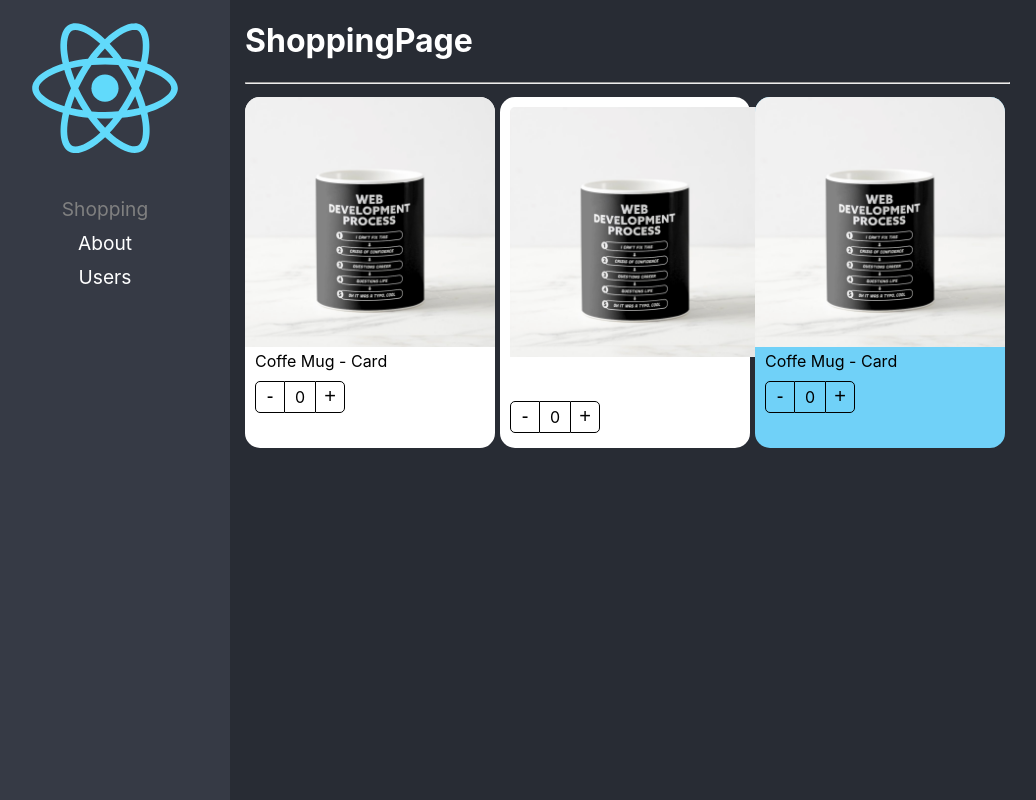
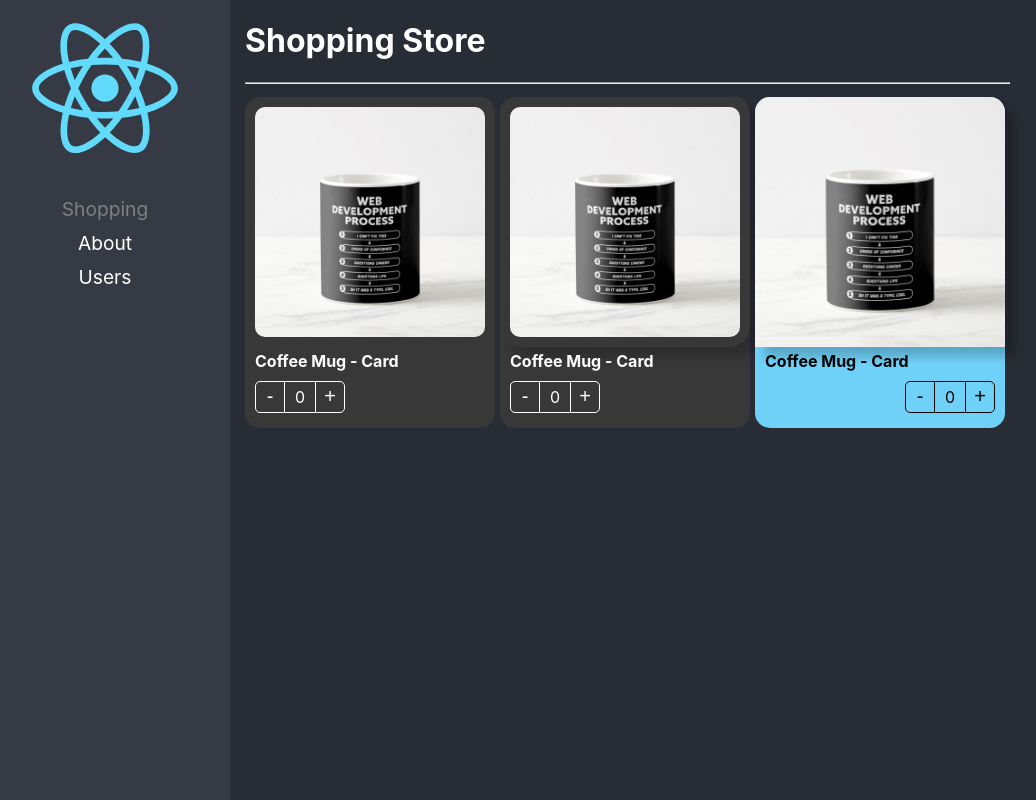
Before and after one commit to asepulvedaSMU/react-compound-component, a React (Create React App) app: page /home in a window 1280 px wide. Shown: the whole page, without its empty margins (20-1056 px from the left). Built offline with nearby package versions, Linux system fonts and the light colour scheme.

Commit message:
component extend styles correct

```diff
--- a/src/02-component-pattern/components/ProductButtons.tsx
+++ b/src/02-component-pattern/components/ProductButtons.tsx
@@ -1,27 +1,37 @@
 import { useContext } from 'react';
 import { ProductContext } from './ProductCard';
+
 import styles from '../styles/styles.module.css';
 
 export interface Props {
   className?: string;
+  style?: React.CSSProperties;
 }
 
-export const ProductButtons = ({ className }: Props) => {
+export const ProductButtons = ({ className, style }: Props) => {
   const { increaseBy, counter } = useContext(ProductContext);
+
   return (
-    <div className={styles.buttonsContainer}>
+    <div
+      className={`${styles.buttonsContainer} ${className}`}
+      style={style}
+    >
       <button
         className={styles.buttonMinus}
         onClick={() => increaseBy(-1)}
       >
-        -
+        {' '}
+        -{' '}
       </button>
-      <div className={styles.countLabel}>{counter}</div>
+
+      <div className={styles.countLabel}> {counter} </div>
+
       <button
         className={styles.buttonAdd}
         onClick={() => increaseBy(+1)}
       >
-        +
+        {' '}
+        +{' '}
       </button>
     </div>
   );
--- a/src/02-component-pattern/components/ProductCard.tsx
+++ b/src/02-component-pattern/components/ProductCard.tsx
@@ -1,18 +1,21 @@
+import { createContext } from 'react';
+
+import { useProduct } from '../hooks/useProduct';
+import { ProductContextProps, Product } from '../interfaces/interfaces';
+
 import styles from '../styles/styles.module.css';
-import { useProduct } from '../hooks/useProduct';
-import { createContext, CSSProperties, ReactElement } from 'react';
-import { Product, ProductContextProps } from '../interfaces/interfaces';
+
+export const ProductContext = createContext({} as ProductContextProps);
+const { Provider } = ProductContext;
 
 export interface Props {
   product: Product;
-  children?: ReactElement | ReactElement[];
+  children?: React.ReactElement | React.ReactElement[];
   className?: string;
-  style?: CSSProperties;
+  style?: React.CSSProperties;
 }
-export const ProductContext = createContext({} as ProductContextProps);
-const { Provider } = ProductContext;
 
-export const ProductCard = ({ product, children, className, style }: Props) => {
+export const ProductCard = ({ children, product, className, style }: Props) => {
   const { counter, increaseBy } = useProduct();
 
   return (
--- a/src/02-component-pattern/components/ProductImage.tsx
+++ b/src/02-component-pattern/components/ProductImage.tsx
@@ -1,27 +1,33 @@
 import { useContext } from 'react';
 import { ProductContext } from './ProductCard';
+
+import styles from '../styles/styles.module.css';
 import noImage from '../assets/no-image.jpg';
-import styles from '../styles/styles.module.css';
+
 export interface Props {
   img?: string;
   className?: string;
+  style?: React.CSSProperties;
 }
-export const ProductImage = ({ img, className }: Props) => {
+
+export const ProductImage = ({ img, className, style }: Props) => {
   const { product } = useContext(ProductContext);
-  let imgShow: string;
+  let imgToShow: string;
 
   if (img) {
-    imgShow = img;
+    imgToShow = img;
   } else if (product.img) {
-    imgShow = product.img;
+    imgToShow = product.img;
   } else {
-    imgShow = noImage;
+    imgToShow = noImage;
   }
+
   return (
     <img
       className={`${styles.productImg} ${className}`}
-      src={imgShow}
-      alt='ProductImage'
+      src={imgToShow}
+      style={style}
+      alt='Product'
     />
   );
 };
--- a/src/02-component-pattern/components/ProductTitle.tsx
+++ b/src/02-component-pattern/components/ProductTitle.tsx
@@ -1,16 +1,23 @@
 import { useContext } from 'react';
+import { ProductContext } from './ProductCard';
+
 import styles from '../styles/styles.module.css';
-import { ProductContext } from './ProductCard';
+
 export interface Props {
+  className?: string;
   title?: string;
-  className?: string;
+  activeClass?: string;
+  style?: React.CSSProperties;
 }
 
-export const ProductTitle = ({ title, className }: Props) => {
+export const ProductTitle = ({ title, className, style }: Props) => {
   const { product } = useContext(ProductContext);
 
   return (
-    <span className={`${styles.productDescription} ${className}`}>
+    <span
+      className={`${styles.productDescription} ${className}`}
+      style={style}
+    >
       {title ? title : product.title}
     </span>
   );
--- a/src/02-component-pattern/components/index.ts
+++ b/src/02-component-pattern/components/index.ts
@@ -1,9 +1,9 @@
 import { ProductCard as ProductCardHOC } from './ProductCard';
+import { ProductCardHOCProps } from '../interfaces/interfaces';
 
 import { ProductButtons } from './ProductButtons';
 import { ProductImage } from './ProductImage';
 import { ProductTitle } from './ProductTitle';
-import { ProductCardHOCProps } from '../interfaces/interfaces';
 
 export { ProductButtons } from './ProductButtons';
 export { ProductImage } from './ProductImage';
--- a/src/02-component-pattern/hooks/useProduct.ts
+++ b/src/02-component-pattern/hooks/useProduct.ts
@@ -1,10 +1,12 @@
 import { useState } from 'react';
+
 export const useProduct = () => {
   const [counter, setCounter] = useState(0);
 
   const increaseBy = (value: number) => {
     setCounter((prev) => Math.max(prev + value, 0));
   };
+
   return {
     counter,
     increaseBy,
--- a/src/02-component-pattern/pages/ShoppingPage.tsx
+++ b/src/02-component-pattern/pages/ShoppingPage.tsx
@@ -1,20 +1,23 @@
-import '../styles/custom-styles.css';
 import {
-  ProductButtons,
   ProductCard,
   ProductImage,
   ProductTitle,
-} from '../components/';
+  ProductButtons,
+} from '../components';
+import '../styles/custom-styles.css';
+
 const product = {
   id: '1',
-  title: 'Coffe Mug - Card',
+  title: 'Coffee Mug - Card',
   img: './coffee-mug.png',
 };
+
 export const ShoppingPage = () => {
   return (
     <div>
-      <h1>ShoppingPage</h1>
+      <h1>Shopping Store</h1>
       <hr />
+
       <div
         style={{
           display: 'flex',
@@ -26,8 +29,8 @@ export const ShoppingPage = () => {
           product={product}
           className='bg-dark text-white'
         >
-          <ProductCard.Image img={product.img} />
-          <ProductCard.Title title={product.title} />
+          <ProductCard.Image className='custom-image' />
+          <ProductCard.Title className='text-bold' />
           <ProductCard.Buttons className='custom-buttons' />
         </ProductCard>
 
@@ -36,13 +39,10 @@ export const ShoppingPage = () => {
           className='bg-dark text-white'
         >
           <ProductImage
-            img={product.img}
             className='custom-image'
+            style={{ boxShadow: '10px 10px 10px rgba(0,0,0,0.2)' }}
           />
-          <ProductTitle
-            title={'aer'}
-            className='text-white'
-          />
+          <ProductTitle className='text-bold' />
           <ProductButtons className='custom-buttons' />
         </ProductCard>
 
@@ -52,9 +52,16 @@ export const ShoppingPage = () => {
             backgroundColor: '#70D1F8',
           }}
         >
-          <ProductImage />
-          <ProductTitle />
-          <ProductButtons />
+          <ProductImage
+            style={{ boxShadow: '10px 10px 10px rgba(0,0,0,0.2)' }}
+          />
+          <ProductTitle style={{ fontWeight: 'bold' }} />
+          <ProductButtons
+            style={{
+              display: 'flex',
+              justifyContent: 'end',
+            }}
+          />
         </ProductCard>
       </div>
     </div>
--- a/src/02-component-pattern/styles/styles.module.css
+++ b/src/02-component-pattern/styles/styles.module.css
@@ -1,5 +1,3 @@
-
-
 .productCard {
   background-color: white;
   border-radius: 15px;
```
Also changed, not shown: src/02-component-pattern/interfaces/interfaces.ts (+6 -5 lines). Lines whose indentation alone changed are shown as unchanged.
